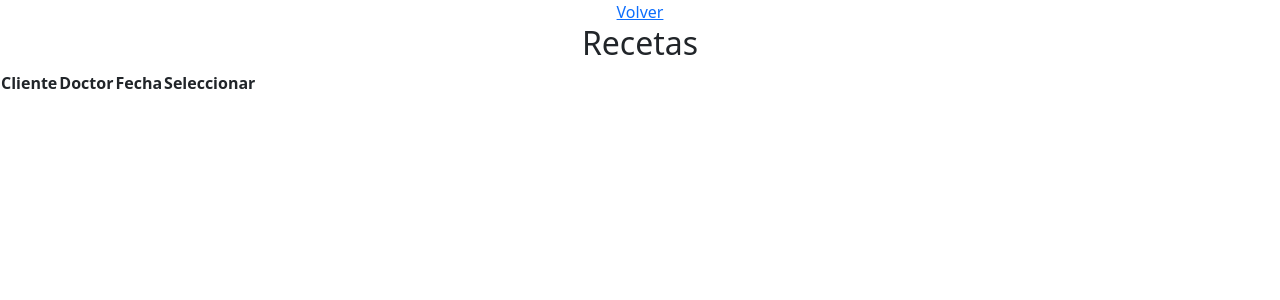
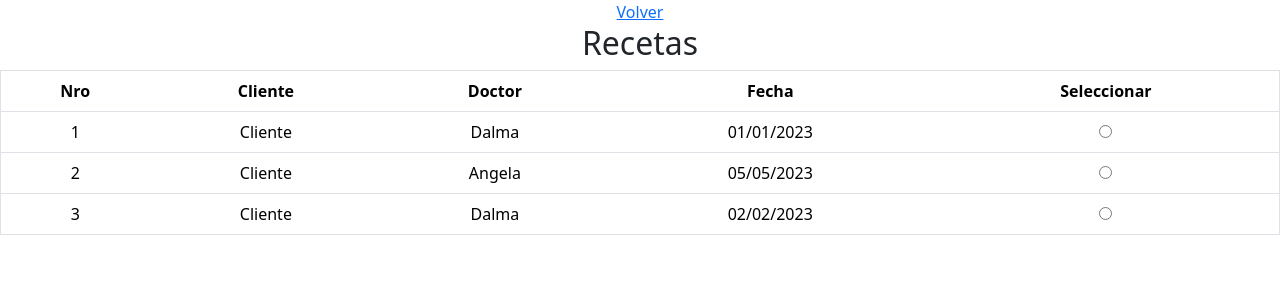
Before and after one commit to leonelborgesdev/clientopticavillavicencio, a React (Create React App) app: page /recetas in a window 1280 px wide. Shown: the top 300 px of the page. Built offline with nearby package versions, Linux system fonts and the light colour scheme.

Commit message:
lista de recetas

```diff
--- a/src/components/Recetas/Recetas.jsx
+++ b/src/components/Recetas/Recetas.jsx
@@ -10,9 +10,10 @@ export const Recetas = () => {
       <Link to={"/tienda"}>Volver</Link>
       <h2>Recetas</h2>
 
-      <table>
+      <table border={"1px"} className="table table-hover">
         <thead>
           <tr>
+            <th>Nro</th>
             <th>Cliente</th>
             <th>Doctor</th>
             <th>Fecha</th>
@@ -21,7 +22,17 @@ export const Recetas = () => {
         </thead>
         <tbody>
           {recipes.map((receta, index) => {
-            return <div key={index}></div>;
+            return (
+              <tr key={index}>
+                <td>{index + 1}</td>
+                <td>Cliente</td>
+                <td>{receta.doctor}</td>
+                <td>{receta.fecha}</td>
+                <td>
+                  <input type="radio" name="recipe" />
+                </td>
+              </tr>
+            );
           })}
         </tbody>
       </table>
```
